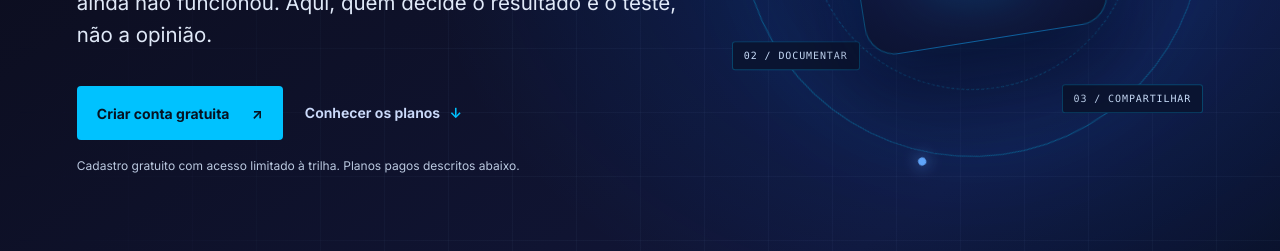
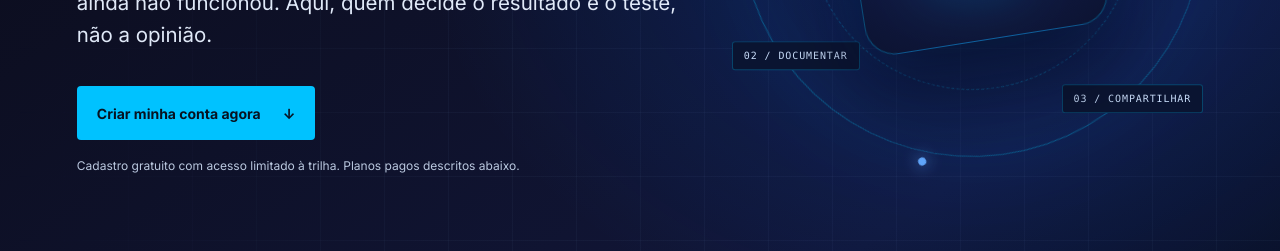
Before and after one commit to douglas-gaspar-alves/dGaspar-site, an Astro site: page /lab in a window 1280 px wide. Shown: the part 549-800 px from the top of the page. Built offline with nearby package versions, Linux system fonts and the light colour scheme; Astro itself is replaced by a stand-in of ours; no server answers.

Commit message:
update 01

```diff
--- a/src/components/LabHero.astro
+++ b/src/components/LabHero.astro
@@ -1,7 +1,3 @@
----
-const registerUrl = "https://lab.douglasgaspar.com/?fcom_action=auth&form=register";
----
-
 <section class="lab-hero" aria-labelledby="lab-title">
   <div class="lab-wrap lab-hero-grid">
     <div class="lab-hero-copy">
@@ -9,8 +5,7 @@ const registerUrl = "https://lab.douglasgaspar.com/?fcom_action=auth&form=regist
       <h1 id="lab-title">Agentes de IA não se <br />aprendem assistindo. <br /><em>Se aprendem criando.</em></h1>
       <p class="lab-hero-lead">Uma trilha por níveis, desafios com entrega concreta e encontros ao vivo para mostrar o que funcionou — e o que ainda não funcionou. Aqui, quem decide o resultado é o teste, não a opinião.</p>
       <div class="lab-hero-actions">
-        <a class="lab-button lab-button-accent" href={registerUrl} data-lab-signup-open>Criar conta gratuita <span aria-hidden="true">↗</span></a>
-        <a class="lab-inline-link" href="#planos">Conhecer os planos <span aria-hidden="true">↓</span></a>
+        <a class="lab-button lab-button-accent" href="#planos">Criar minha conta agora <span aria-hidden="true">↓</span></a>
       </div>
       <p class="lab-fine-print">Cadastro gratuito com acesso limitado à trilha. Planos pagos descritos abaixo.</p>
     </div>
```
Also changed, not shown: src/scripts/lab-checkout.test.ts (+5 -6 lines), src/scripts/lab-signup.test.ts (+4 -3 lines).
